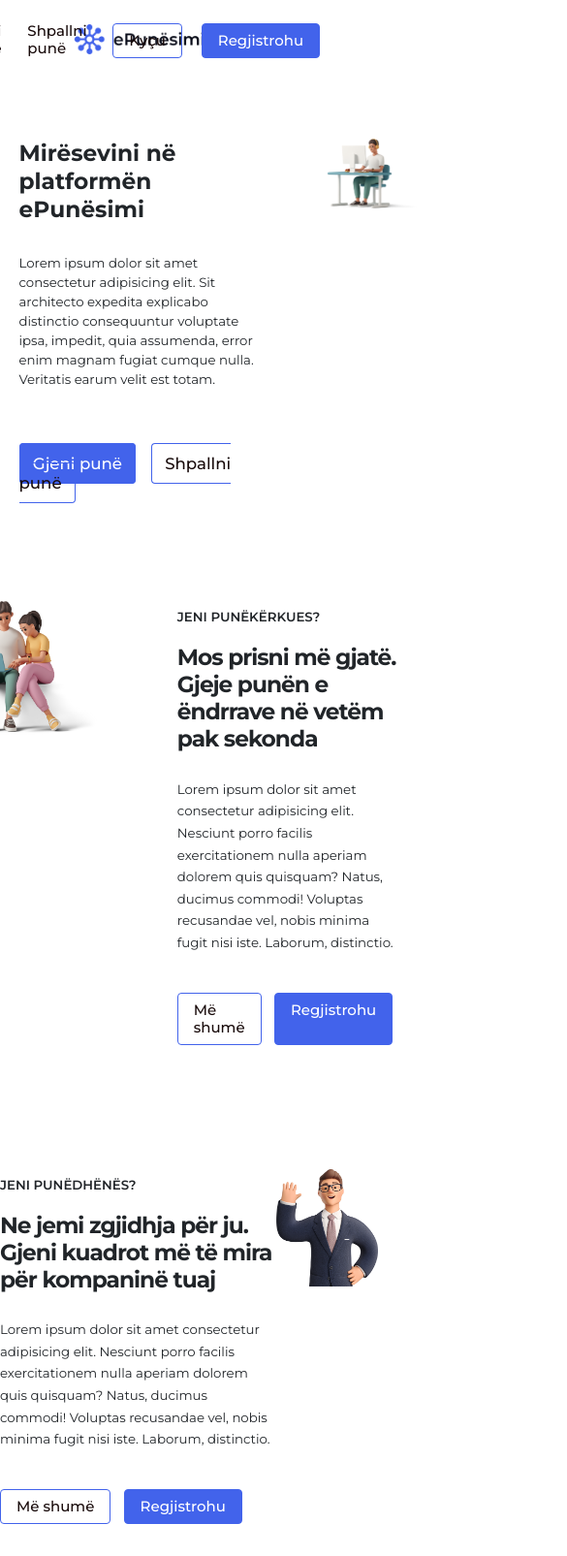
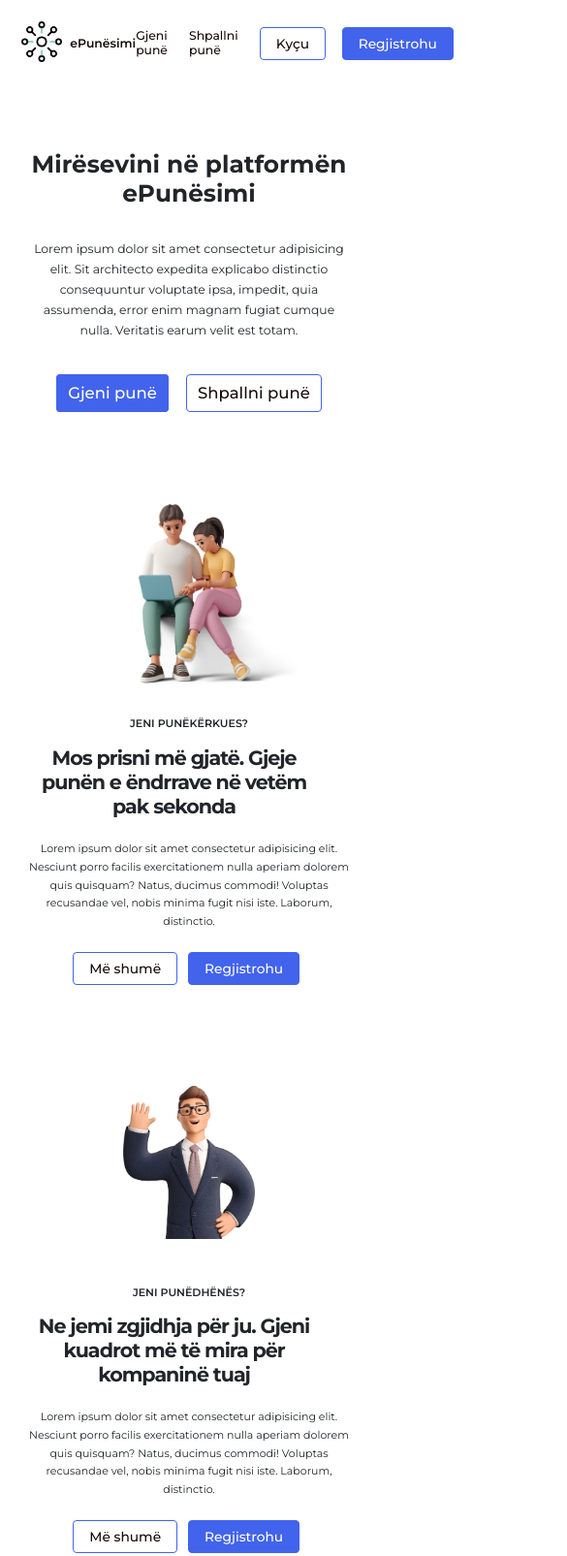
Before and after one commit to RolandZogjani/epunesimi, a plain HTML site: page index.html in a window 390 px wide. Shown: the top 1605 px of the page at 97% size, 585 px wide, since content can reach past the window. Drawn offline with nearby package versions, Linux system fonts and the light colour scheme.

Commit message:
responsive design per faqen kryesore perveq navbar

```diff
--- a/css/forms.css
+++ b/css/forms.css
@@ -43,23 +43,32 @@ body {
   }
 }
 
-/* Navigation Bar */
-nav {
+/* Header Styles */
+
+.header{
   background-color: #fff;
-  height: 100px;
-  padding: 0 64px;
+  display: flex;
+  justify-content: space-between;
+  align-items: center;
+
+  padding: 3.2rem 3.2rem;
+}
+
+.nav-brand ul{
   display: flex;
   align-items: center;
-  justify-content: space-between;
+  gap: 1.2rem;
+
 }
 
-.logo-div{
-  position: relative;
-  right: 4.8rem;
+.nav-logo{
+  width: 42px;
 }
 
-.logo{
-  width: 28rem;
+.nav-brand-name{
+  font-size: 1.8rem;
+  font-weight: 600;
+  color: #180a0a;
 }
 
 .header-features a {
@@ -69,17 +78,17 @@ nav {
 .header-features {
   display: flex;
   align-items: center;
-  gap: 32px;
+  gap: 3.2rem;
 }
 
-.header-link {
+.header-link,
+.header-link:visited {
   color: #180a0a;
   font-size: 1.8rem;
   font-weight: 500;
 }
-
-/* .header-link:hover {
-  border-bottom: 2px solid #4263eb;
+/* .header-link:hover{
+    border-bottom: 2px solid #4263eb;
 } */
 
 .header-link:after {
@@ -100,13 +109,12 @@ nav {
   border-radius: 4px;
   text-decoration: none;
   transition: all 0.5s;
+  font-weight: 500;
 }
-
 .header-btn1,
 .header-btn2 {
   font-size: 1.8rem;
 }
-
 .header-btn1{
   color: #180a0a;
 }
@@ -115,18 +123,7 @@ nav {
   color: #fff;
   background-color: #4263eb;
   position: relative;
-  right: 8px;
-  transition: all 0.5s;
-}
-.header-btn1:hover {
-  background-color: #4263eb;
-  border: 1px solid #4263eb;
-  color: #fff;
-}
-.header-btn2:hover {
-  background-color: #fff;
-  border: 1px solid #4263eb;
-  color: #180a0a;
+  right: 0.8rem;
 }
 
 /* Form Container */
--- a/css/gjeni-pune.css
+++ b/css/gjeni-pune.css
@@ -2,31 +2,39 @@
 html {
     font-size: 62.5%;
     /*1rem = 10px */
-  }
+}
 
-  * {
+*{
     margin: 0;
     padding: 0;
     box-sizing: border-box;
-  }
+}
 
   /* Header Styles */
 
+#hero-section{
+    margin-bottom: 8rem;
+}
+
+.hero-grid-2{
+    column-gap: 6.4rem;
+}
+
 .hero-container h1{
+    font-size: 3.6rem;
     max-width: 65rem;
+    margin-top: 3.2rem;
 }
 
 .main-paragraph{
     font-size: 2rem;
 }
-.hero-img-div{
-    position: relative;
-    left: 12.8rem;
-}
+
 .hero-img-gjp{
-    width: 70%;
+    width: 95%;
     position: relative;
     bottom: 2rem;
+    right: 6.4rem;
 }
 
 /* SEARCH BAR - FORM */
--- a/css/index-mq.css
+++ b/css/index-mq.css
@@ -1,192 +1,282 @@
+/**   Me e vogel se 1345px   **/
 
-/*   >1900px   */
+@media (max-width: 84em) {
+  .hero-grid-2,
+  .second-sec-grid,
+  .third-section-grid {
+    max-width: 120rem;
+  }
+  .third-section-grid {
+    margin-left: 2.4;
+  }
 
-@media screen and (min-width: 1900px){
+  .hero-img {
+    margin-top: 2.4rem;
+    margin-right: 24rem;
+  }
 
-    #hero{
-        max-width: 1300px;
-        margin: 0 auto;
+  .job-seeker-img {
+    width: 70%;
+  }
 
+  .businessman-img {
+    width: 65%;
+  }
+
+  .blog-container {
+    padding: 1.6rem;
   }
 }
 
-/*   <1480px   */
+/**   Me e vogel se 1200px   **/
 
-@media screen and (max-width: 1480px){
-
-    .hero-container{
-
-        width: 750px;
+@media (max-width: 75em) {
+  html {
+    /* 9px / 16px  */
+    font-size: 56.25%;
+  }
 }
 
-    .hero-container h1 {
+/**   Me e vogel se 1110px   **/
 
-        font-size: 4.2rem;
-        margin-bottom: 32px;
+@media (max-width: 70em) {
+  html {
+    /* 8px / 16px  */
+    font-size: 50%;
   }
 
-    .hero-img-div {
-        width: 80%;
+  .job-seeker-img {
+    width: 70%;
+  }
+
+  .businessman-img {
+    width: 60%;
+  }
+}
+
+/**   Me e vogel se 976px   **/
+@media (max-width: 61em) {
+  .hero-grid-2,
+  .second-sec-grid,
+  .third-section-grid {
+    max-width: 110rem;
+    padding: 3.6rem;
+  }
+
+  .hero-container h1,
+  .second-container h2,
+  .third-container h2 {
+    font-size: 3rem;
+    max-width: 45rem;
+  }
+
+  .testimonial-card-container {
+    display: grid;
+    grid-template-columns: 40rem 40rem;
+    justify-content: center;
+    row-gap: 6.4rem;
+    margin-top: 4.8rem;
+  }
+
+  .blog-container {
+    display: grid;
+    grid-template-columns: 1fr 1fr;
+    /* justify-content: center; */
+    align-items: flex-start;
+    row-gap: 6.4rem;
   }
 
 
 }
 
-/*   <1300px   */
-
-@media screen and (max-width: 1300px)
-{
-    .hero-img,
-    .job-seeker-img,
-    .businessman-img{
-        position: relative;
-        top: 4.8rem;
+/**   Me e vogel se 805px   **/
+@media (max-width: 50em) {
+  html {
+    /* 7px / 16px  */
+    font-size: 43%;
   }
 
-    #testimonial-section{
-        margin-top: 12.8rem;
-    }
-
-}
-
-
-/*   <1200px   */
-
-@media screen and (max-width: 1200px){
-    html{
-        font-size: 52%;
+  .hero-grid-2 {
+    grid-template-columns: 1fr;
+    text-align: center;
   }
 
   .hero-container h1 {
-        font-size: 36px;
+    font-size: 4.4rem;
+    max-width: 60rem;
+  }
+  .main-paragraph {
+    max-width: 60rem;
+    font-size: 1.8rem;
+    line-height: 1.7;
   }
 
-    #second-section {
-        margin-top: 80px;
-        margin-bottom: 128px;
+.btn{
+    font-size: 2rem;
+}
+
+  .hero-btn1,
+  .hero-btn2 {
+    font-size: 2.4rem;
+  }
+
+  .hero-btn1 {
+    margin-right: 2.4rem;
+    /* transition: all 0.5s; */
+  }
+
+  .hero-img {
+    display: none;
+  }
+
+  .quotation-svg {
+    width: 4rem;
   }
 
   .job-seeker-img {
     position: relative;
-        top: 32px;
+    top: 8rem;
+  }
 }
 
-    .businessman-img {
-        position: relative;
-        bottom: -96px;
+/**   Me e vogel se 605px   **/
+
+@media (max-width: 38em){
+
+    article {
+
+        margin-top: 6.4rem;
       }
 
-    article{
-        padding: 20px;
-    }
+    .job-posts-container{
 
-    .blog-content{
-        width: 360px;
-    }
+        display: grid;
+        grid-template-columns: repeat(3, 1fr);
 
     }
 
-/*   <1050px   */
+    .second-sec-grid{
 
-@media screen and (max-width: 1050px){
+        grid-template-columns: 1fr;
 
-    .hero-container h1,
-    .second-container h2,
-    .third-container h2,
-    #testimonial-section h2
-    {
-        font-size: 2.8rem;
+        justify-items: center;
+
+        margin: 0 auto;
+        text-align: center;
     }
 
-    .blog-container {
-        display: grid;
-        grid-template-columns: 1fr 1fr;
-        /* justify-content: center;
-        justify-items: center;
-        align-items: flex-start;
-        */
-        row-gap: 12.8rem;
+    .second-section-btn{
+        margin: 0 auto;
+        margin-top: 3.2rem;
+    }
+    .job-seeker-img{
+        width: 50%;
+        margin-bottom: 6.4rem;
     }
 
-    .blog-container >*{
-        transform: scale(1.12);
+    .third-section-grid{
+
+        grid-template-columns: 1fr;
+
+        justify-items: center;
+
+        margin: 0 auto;
+        text-align: center;
     }
 
-    .header-div {
-        margin-bottom: 12.8rem;
+    .second-section-btn{
+        margin: 0 auto;
+        margin-top: 3.2rem;
     }
+    .businessman-img{
+        width: 40%;
+        margin: 0;
+        margin-top: 12.8rem;
 
-}
+        grid-area: 1/1  ;
 
-/*   <970px   */
-
-@media screen and (max-width: 970px){
-
-    article{
-        margin-top: 40px;
     }
 
     .testimonial-div3{
         display: none;
     }
 
-    .testimonial-container {
+    .testimonial-card-container {
 
-        gap: 12.8rem;
+        grid-template-columns: 1fr;
+        justify-items: center;
+        row-gap: 9.6rem;
+
     }
 
-    .testimonial-container >*{
-
-        transform: scale(1.12);
+    .blog-container {
+        /* grid-template-columns: 30rem 30rem; */
+        /* justify-content: center; */
+        align-items: flex-start;
+        /* row-gap: 3.2rem; */
       }
 
-    .testimonial-header {
-        padding-top: 6.4rem;
-        padding-bottom: 8rem;
+      .blog-container >*{
+          transform: scale(0.9);
       }
+
+}
+
+
+/**   Me e vogel se 485px   **/
+
+@media (max-width: 30em){
+
+
+    .hero-container h1 {
+        font-size: 3.6rem;
+        max-width: 60rem;
+    }
+
+    .main-paragraph {
+        max-width: 48rem;
+        font-size: 1.8rem;
+        line-height: 1.7;
+        margin: 0 auto;
+        margin-bottom: 6.4rem;
+
+    }
+
+    .blog-container {
+        grid-template-columns: 1fr;
+        /* justify-content: center; */
+        align-items: center;
+        justify-content: center;
+        row-gap: 6.4rem;
+    }
+
+    .blog-container >*{
+        transform: scale(1.05);
+        width: 35rem;
+        text-align: center;
+    }
+
+    .article-div1,
+    .article-div3{
+        display: none;
+    }
+
+
+    .job-posts-container{
+
+        display: grid;
+        grid-template-columns: repeat(2, 1fr);
+    }
+
 
 
 }
 
-
-/*   <900px   */
-
-@media screen and (max-width: 900px){
-
-     .hero-img{
-
-        width: 100%;
-
-        position: relative;
-        right: 8rem;
-    }
-
 /*
-
-    .job-posts-section{
-
-        width: 100vh;
-        margin-top: 12.8rem auto 0 auto;
-    }
-
-    footer{
-
-        width: 100vh;
-    }
+SPACE SYSTEM (px)
+2 / 4 / 8 / 12 / 16 / 24 / 32 / 48 / 64 / 80 / 96 / 128
 
 
-    .testimonial-container >*{
-
-        transform: scale(1.1);
-    }
-
-    .blog-container >*{
-        transform: scale(1.1);
-    }  */
-
-    .job-posts-container{
-        grid-template-columns: repeat(3, 1fr);
-
-    }
-
-}
+FONT SIZE SYSTEM (px)
+10 / 12 / 14 / 16 / 18 / 20 / 24 / 30 / 36 / 44 / 52 / 62 / 74 / 86 / 98
+*/
--- a/css/styles.css
+++ b/css/styles.css
@@ -44,38 +44,42 @@ body {
 }
 
 
-/* Header Styles */
-.nav {
+/* NAVIGATION BAR */
 
-  height: 10rem;
+.header{
+  display: flex;
+  justify-content: space-between;
+  align-items: center;
 
+  padding: 1.6rem 3.2rem;
+  margin: 1.6rem auto;
+}
+
+.nav-brand ul{
   display: flex;
   align-items: center;
-  justify-content: center;
-  gap: 100rem;
+  gap: 1.2rem;
+
 }
 
-.logo-div{
-  position: absolute;
-  left: 4.8rem;
+.nav-logo{
+  width: 42px;
 }
 
-.logo{
-  width: 28rem;
+.nav-brand-name{
+  font-size: 1.8rem;
+  font-weight: 600;
+  color: #180a0a;
 }
 
 .header-features a {
   text-decoration: none;
-  justify-self: end;
 }
 
 .header-features {
   display: flex;
   align-items: center;
   gap: 3.2rem;
-
-  position: absolute;
-  right: 6.4rem;
 }
 
 .header-link,
@@ -124,22 +128,25 @@ body {
 }
 
 
-/* Hero Styles*/
 /* MAIN SECTION */
-#hero-section {
 
-  max-width: 90%;
+/* #hero-section {
+
+
+
+} */
+
+.hero-grid-2{
+  max-width: 130rem;
   margin: 0 auto;
+  margin-top: 2.4rem;
 
-  display: flex;
-
-  margin-top: 2.4rem;
-  margin-bottom: 6.4rem;
-  margin: 2.4rem auto 6.4rem auto;
+  display: grid;
+  grid-template-columns: 1fr 1fr;
 }
 
 .hero-container {
-  width: 800px;
+  max-width: 80rem;
   margin-top: 4.8rem;
   margin: 4.8rem auto 0 auto;
 }
@@ -158,16 +165,16 @@ body {
   line-height: 1.5;
 }
 
+/* .hero-img-div {
+
+} */
+
 .hero-img {
-  width: 80%;
+  width: 100%;
   margin-left: 9.6rem;
+
 }
 
-.hero-img-div {
-  position: relative;
-
-  left: 50px;
-}
 
 .hero-btn1,
 .hero-btn2 {
@@ -198,18 +205,28 @@ body {
 }
 
 /* Section 2 */
-#second-section {
-  margin-top: 12.8rem;
-  margin-bottom: 8rem;
+/* #second-section {
+
+
+
   display: flex;
   justify-content: center;
   gap: 9.6rem;
   position: relative;
+} */
+
+.second-sec-grid{
+  max-width: 130rem;
+  margin: 12.8rem auto 8rem auto;
+
+  display: grid;
+  grid-template-columns: 1fr 1fr;
 }
 
 .job-seeker-img {
-  width: 32%;
-  height: 32%;
+  width: 75%;
+  margin-left: 9.6rem;
+  /* height: 32%; */
 }
 
 .second-container {
@@ -240,17 +257,27 @@ body {
   gap: 2.4rem;
 }
 
-/* Section 3 */
-#third-section {
+/* SECTION 3 */
+
+/* #third-section {
   display: flex;
   justify-content: space-evenly;
-  /* gap: 128px; */
-  /* margin-left: 200px; */
+
+} */
+
+.third-section-grid{
+  max-width: 130rem;
+  margin: 12.8rem auto 8rem auto;
+
+  display: grid;
+  grid-template-columns: 1fr 1fr;
 }
 
 .businessman-img {
-  max-width: 27%;
-  height: 27%;
+  margin-top: 3.2rem;
+  margin-left: 12.8rem;
+  width: 68%;
+  /* height: 27%; */
 }
 
 .third-container {
@@ -259,7 +286,7 @@ body {
   flex-direction: column;
   position: relative;
   top: 48px;
-  max-width: 50rem;
+  /* max-width: 50rem; */
   /* margin-right: 64px; */
 }
 
@@ -267,11 +294,15 @@ body {
   font-size: 3.6rem;
   letter-spacing: -1px;
   line-height: 1.2;
+
+  max-width: 60rem;
 }
 .third-container p {
   font-size: 1.6rem;
   line-height: 1.7;
   margin-top: 3.2rem;
+
+  max-width: 50rem;
 }
 
 .question-header {
@@ -285,12 +316,15 @@ body {
 
 #testimonial-section {
   font-size: 1.6rem;
-  margin-top: 100px;
+  margin-top: 12rem;
+  padding-bottom: 8rem;
   background-color: #eceffd;
-  width: 100%;
-  height: 65rem;
   text-align: center;
 }
+
+/* .testimonial-container{
+
+} */
 
 .testimonial-header {
   padding-bottom: 4.8rem;
@@ -298,10 +332,14 @@ body {
   font-size: 3rem;
 }
 
-.testimonial-container {
-  display: flex;
+.testimonial-card-container {
+
+  display: grid;
+  grid-template-columns: 1fr 1fr 1fr;
+  /* display: flex;
   flex-direction: row;
-  justify-content: center;
+  justify-content: center; */
+  justify-items: center;
   gap: 4.8rem;
   margin-top: 4.8rem;
 }
@@ -333,6 +371,7 @@ body {
 .quotation-svg {
   stroke: #4263eb;
   fill: #4263eb;
+
 }
 
 figcaption {
@@ -359,7 +398,7 @@ blockquote p {
 
 article {
 
-  margin-top: 80px;
+  margin-top: 8rem;
 }
 
 .header-div {
@@ -438,12 +477,12 @@ article {
 
     display: grid;
     grid-template-columns: repeat(4, 1fr);
-    grid-template-rows: repeat(3, 1fr);
+    /* grid-template-rows: repeat(3, 1fr); */
     grid-column-gap: 0px;
     grid-row-gap: 3.2rem;
     justify-items: center;
 }
-.div1 { grid-area: 1 / 1 / 2 / 2; }
+/* .div1 { grid-area: 1 / 1 / 2 / 2; }
 .div2 { grid-area: 1 / 2 / 2 / 3; }
 .div3 { grid-area: 1 / 3 / 2 / 4; }
 .div4 { grid-area: 1 / 4 / 2 / 5; }
@@ -454,7 +493,7 @@ article {
 .div9 { grid-area: 3 / 1 / 4 / 2; }
 .div10 { grid-area: 3 / 2 / 4 / 3; }
 .div11 { grid-area: 3 / 3 / 4 / 4; }
-.div12 { grid-area: 3 / 4 / 4 / 5; }
+.div12 { grid-area: 3 / 4 / 4 / 5; } */
 
 .job-box{
   width: 25rem;
--- a/index.html
+++ b/index.html
@@ -24,10 +24,15 @@
 <body>
 
     <!-- Nav Bar -->
+    <header class="header">
+
+        <div class="nav-brand">
+            <ul>
+                <li><img src="./images/connection-icon.png" class="nav-logo" alt="brand-logo"></li>
+                <li><span class="nav-brand-name">ePunësimi</span></li>
+            </ul>
+        </div>
         <nav class="nav">
-        <div class="logo-div">
-            <a href="index.html"><img src="./images/ePunësimi-logo.png" class="logo" alt="logo"></a>
-        </div>
             <div class="header-features">
                 <a href="gjeni-pune.html" class="header-link">Gjeni punë</a>
                 <a href="log-in.html" class="header-link">Shpallni punë</a>
@@ -37,8 +42,11 @@
             </div>
 
         </nav>
+
+    </header>
     <!-- Main Section -->
-    <header id="hero-section">
+    <main id="hero-section">
+        <div class="hero-grid-2">
 
             <div class="hero-container">
                 <h1>Mirësevini në platformën ePunësimi</h1>
@@ -56,11 +64,15 @@
 
                 <img class="hero-img" src="./images/casual-man.png" alt="hero-img">
             </div>
+        </div>
 
-    </header>
+    </main>
 
     <!-- Section 2 -->
     <section id="second-section">
+
+        <div class="second-sec-grid">
+
 
             <img class="job-seeker-img" src="./images/girl-and-boy-sitting-with-laptop.png"
             alt="girl-and-boy-sitting-with-laptop">
@@ -83,11 +95,15 @@
                 </div>
             </div>
 
+        </div>
+
     </section>
 
 
     <!-- Section 3 -->
     <section id="third-section">
+
+        <div class="third-section-grid">
 
             <div class="third-container">
                 <h4 class="question-header">Jeni punëdhënës?</h4>
@@ -109,6 +125,7 @@
             </div>
             <img class="businessman-img" src="./images/businessman-in-dark-blue-suit-waving-hello.png"
                 alt="businessman-img">
+        </div>
 
 
     </section>
@@ -116,9 +133,12 @@
     <!-- Testimonial Section -->
     <section id="testimonial-section">
 
+        <div class="testimonial-container">
+
+
             <h2 class="testimonial-header">Nga përdoruesit tanë</h2>
 
-        <div class="testimonial-container">
+            <div class="testimonial-card-container">
 
             <!-- Testimonial Card 1 -->
             <div class="testimonial-div testimonial-box">
@@ -193,8 +213,9 @@
 
         </div>
 
+    </section>
+
 </div>
-
 
     </section>
 
```
Also changed, not shown: gjeni-pune.html (+18 -7 lines), log-in.html (+11 -5 lines), sign-up.html (+12 -5 lines), images/connection-icon.png (added). Lines whose indentation alone changed are shown as unchanged.
